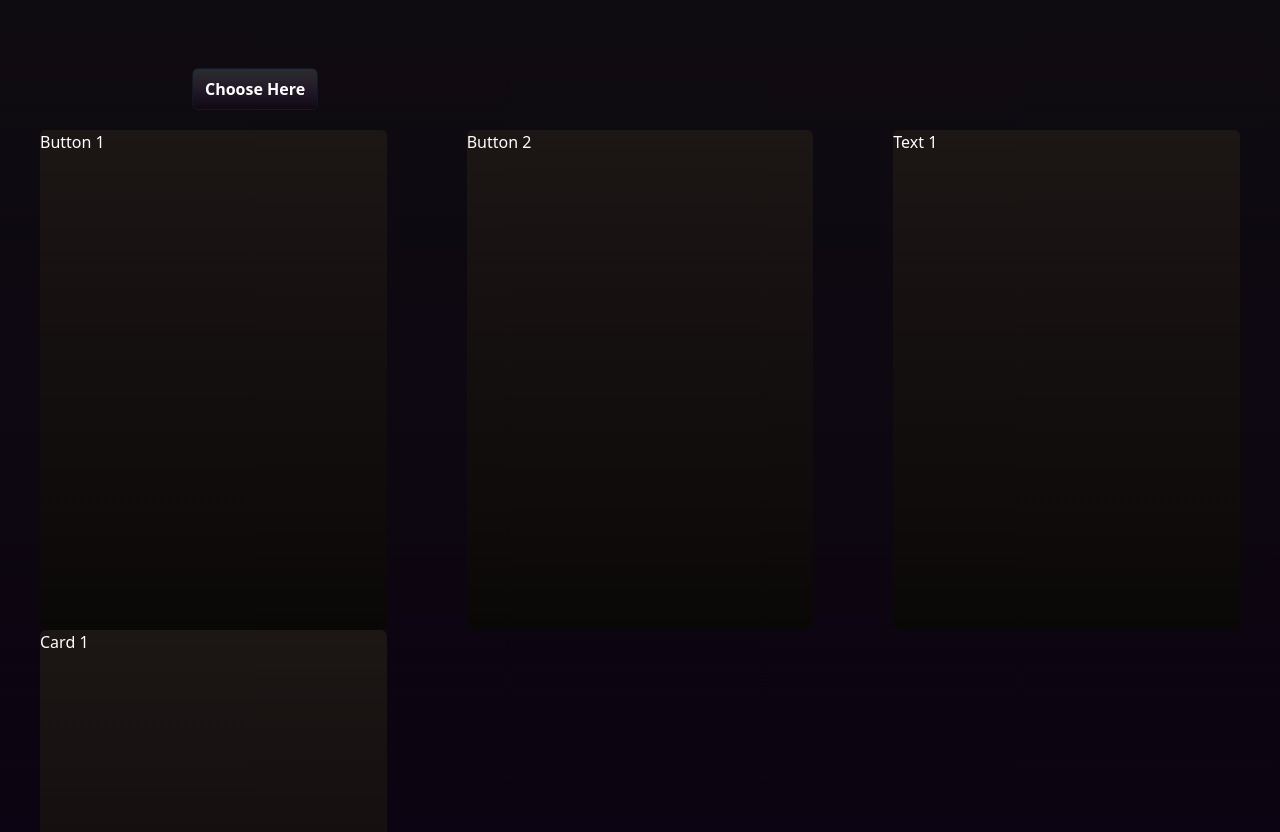
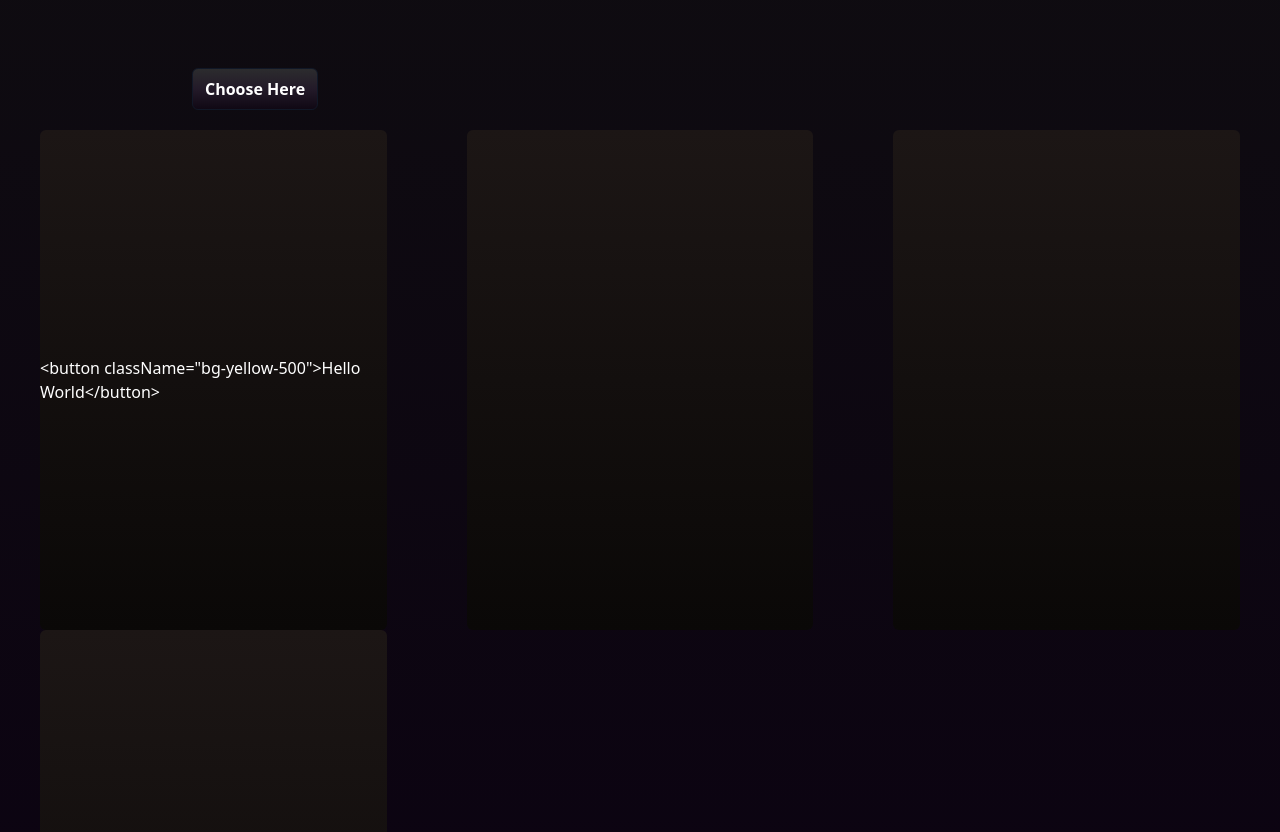
Before and after one commit to yoshilynfujitani/TailEssence, a React (Vite) app: page / in a window 1280 px wide. Shown: the part 520-1352 px from the top of the page. Built offline with nearby package versions, Linux system fonts and the light colour scheme.

Commit message:
Added: dom-purify

```diff
--- a/package.json
+++ b/package.json
@@ -10,6 +10,7 @@
     "preview": "vite preview"
   },
   "dependencies": {
+    "dompurify": "^3.0.5",
     "react": "^18.2.0",
     "react-dom": "^18.2.0",
     "react-icons": "^4.10.1",
--- a/src/Components.js
+++ b/src/Components.js
@@ -2,22 +2,26 @@ const Components = [
     {
         id: 1,
         type: "Button",
-        Title: "Button 1"
+        Title: "Button 1",
+        Code: `<button className="bg-yellow-500">Hello World</button>`
     },
     {
         id: 2,
         type: "Button",
-        Title: "Button 2"
+        Title: "Button 2",
+        Code: ""
     },
     {
         id: 3,
         type: "Text",
-        Title: "Text 1"
+        Title: "Text 1",
+        Code: ""
     },
     {
         id: 4,
         type: "Card",
-        Title: "Card 1"
+        Title: "Card 1",
+        Code: ""
     },
 ]
 export default Components
--- a/src/Components/Card.jsx
+++ b/src/Components/Card.jsx
@@ -1,10 +1,10 @@
 import React from 'react'
 
 const Card = ({ content }) => {
-    const { Title, type } = content
+    const { Title, type, Code } = content
     return (
-        <div className='bg-gradient-to-b from-[#1C1615] to-[#0A0807] rounded-md min-h-[500px] mx-10'>
-            <h1 className='text-white'>{Title}</h1>
+        <div className='bg-gradient-to-b from-[#1C1615] to-[#0A0807] rounded-md min-h-[500px] mx-10 flex items-center justify-center'>
+            {Code}
         </div>
     )
 }
```
Also changed, not shown: 1 other file (tests, documents, lock files or other folders).
